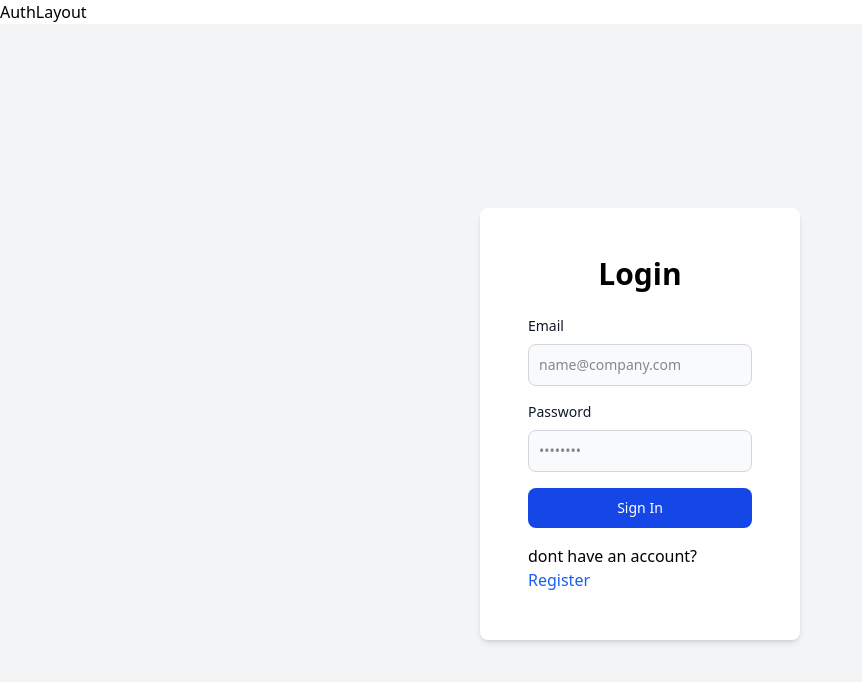
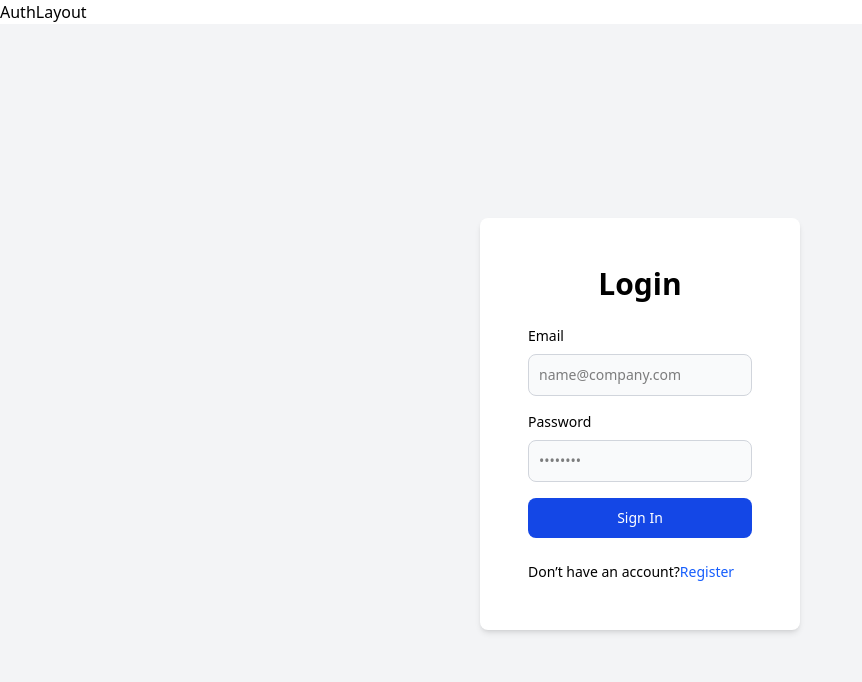
Before and after one commit to tanishqsonwane17/React-Project, a React (Vite) app: page / in a window 1280 px wide. Shown: the top 682 px of the page, without its empty margins (0-862 px from the left). Built offline with nearby package versions, Linux system fonts and the light colour scheme.

Commit message:
locally login worked

```diff
--- a/src/screens/authScreens/LoginScreen.jsx
+++ b/src/screens/authScreens/LoginScreen.jsx
@@ -1,27 +1,69 @@
 import React from 'react'
-import { Link, NavLink } from 'react-router'
+import { useForm } from 'react-hook-form'
+import { useSelector } from 'react-redux'
+import { NavLink } from 'react-router'
 
 const LoginScreen = () => {
+  const addUserSelecter = useSelector(state => state.auth)
+    console.log(addUserSelecter.email, addUserSelecter.password)
+  const { register, handleSubmit, reset } = useForm()
+
+  const submitHandler = (data) => {
+    console.log("Login Data:", data)
+    comparePassword(data)
+    reset()
+  }
+  const comparePassword = (val)=>{
+  if(val.password === addUserSelecter.password && val.email === addUserSelecter.email){
+    console.log("Login Success")
+  }
+  else return console.log("Login Failed")
+  }
+
   return (
-    <>
     <div className="flex items-center justify-center h-screen bg-gray-100">
       <div className="p-12 w-[25%] bg-white rounded-lg shadow-md">
         <h1 className="text-3xl font-semibold text-center mb-6">Login</h1>
-          <form className="space-y-4">
+
+        <form className="space-y-4" onSubmit={handleSubmit(submitHandler)}>
           <div>
-              <label className="block mb-2 text-sm font-medium text-gray-900 dark:text-white">Email</label>
-              <input type="email" className="bg-gray-50 border border-gray-300 text-gray-900 text-sm rounded-lg focus:ring-blue-500 focus:border-blue-500 block w-half p-2.5  dark:border-gray-600 dark:placeholder-gray-400  dark:focus:ring-blue-500 dark:focus:border-blue-500 w-full " placeholder="name@company.com" />
+            <label className="block mb-2 text-sm font-medium">Email</label>
+            <input
+              {...register('email')}
+              type="email"
+              autoComplete="email"
+              className="bg-gray-50 border border-gray-300 text-sm rounded-lg w-full p-2.5 focus:ring-blue-500 focus:border-blue-500"
+              placeholder="name@company.com"
+            />
           </div>
+
           <div>
-              <label className="block mb-2 text-sm font-medium text-gray-900 dark:text-white">Password</label>
-              <input type="password" className="bg-gray-50 border border-gray-300 text-gray-900 text-sm rounded-lg focus:ring-blue-500 focus:border-blue-500 block w-half p-2.5  dark:border-gray-600 dark:placeholder-gray-400  dark:focus:ring-blue-500 dark:focus:border-blue-500 w-full " placeholder="••••••••" />
+            <label className="block mb-2 text-sm font-medium">Password</label>
+            <input
+              {...register('password')}
+              type="password"
+              autoComplete="current-password"
+              className="bg-gray-50 border border-gray-300 text-sm rounded-lg w-full p-2.5 focus:ring-blue-500 focus:border-blue-500"
+              placeholder="••••••••"
+            />
           </div>
-            <button className="w-full text-white bg-blue-700 hover:bg-blue-800 focus:ring-4 focus:outline-none focus:ring-blue-300 font-medium rounded-lg text-sm px-5 py-2.5 text-center dark:bg-blue-600 dark:hover:bg-blue-700 dark:focus:ring-blue-800" type="button">Sign In</button>
-            <p>dont have an account? <NavLink to=   "/register" className="font-medium text-blue-600 hover:underline dark:text-blue-500">Register</NavLink></p>
+
+          <button
+            type="submit"
+            className="w-full text-white bg-blue-700 hover:bg-blue-800 focus:ring-4 focus:outline-none font-medium rounded-lg text-sm px-5 py-2.5"
+          >
+            Sign In
+          </button>
+
+          <p className="text-sm mt-2">
+            Don’t have an account?
+            <NavLink to="/register" className="font-medium text-blue-600 hover:underline">
+              Register
+            </NavLink>
+          </p>
         </form>
       </div>
     </div>
-    </>
   )
 }
 
--- a/src/screens/authScreens/RegisterScreen.jsx
+++ b/src/screens/authScreens/RegisterScreen.jsx
@@ -9,7 +9,7 @@ const RegisterScreen = () => {
   const dispatch = useDispatch()
    const submitHandler = (data) => {
     dispatch(addUser(data))
-     console.log(data)
+    console.log(data)
    }
   return (
     <div className="flex items-center justify-center h-screen bg-gray-100">
```
Lines whose indentation alone changed are shown as unchanged.
